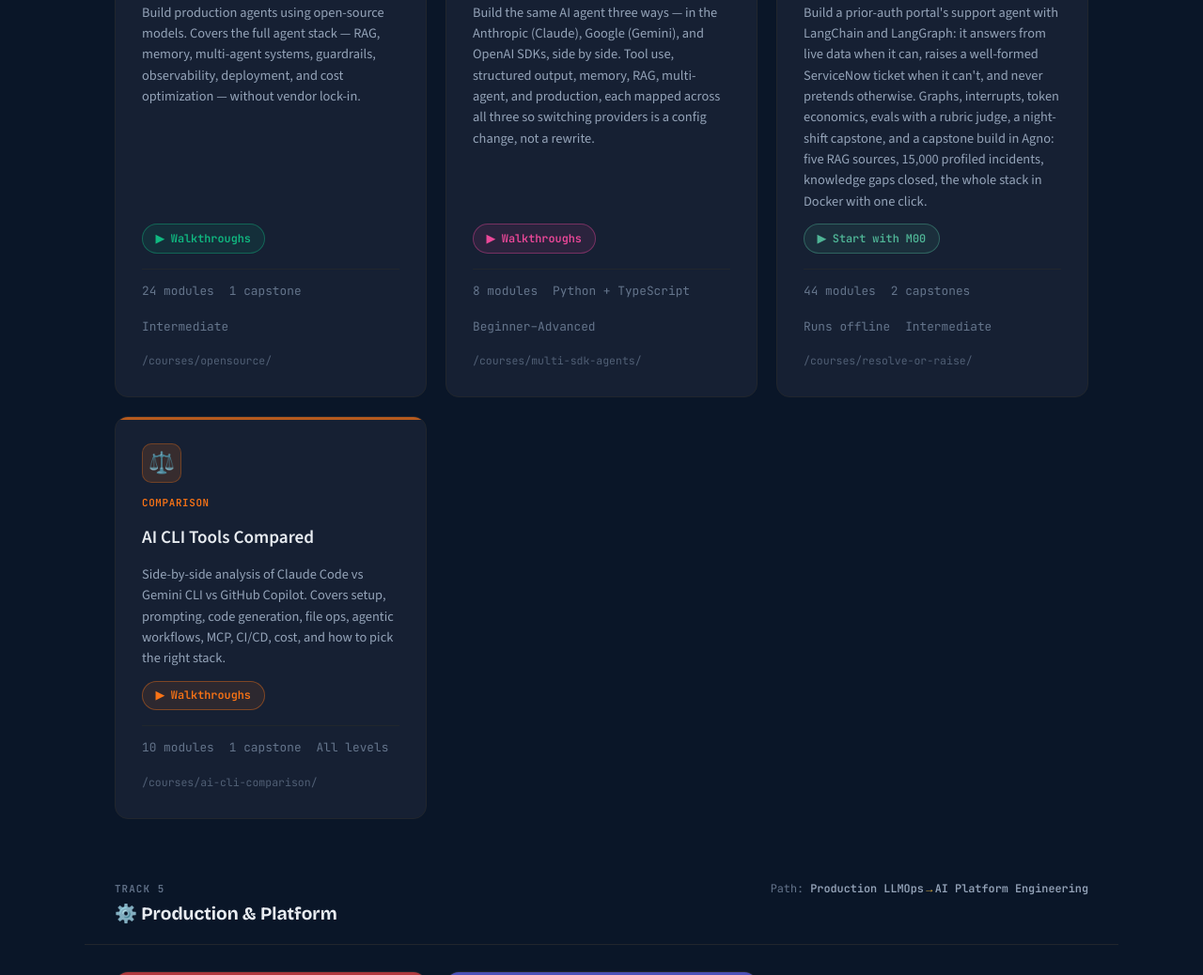
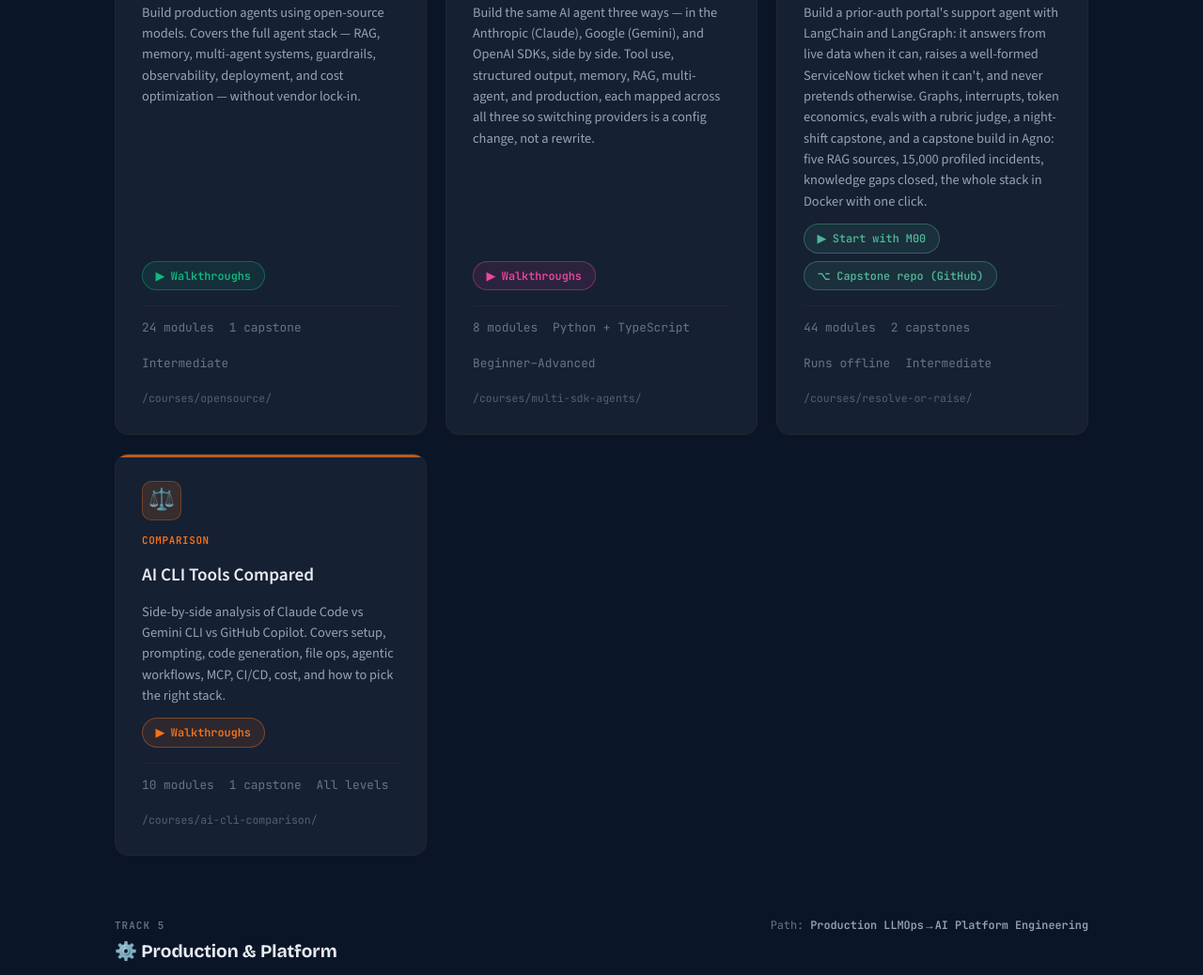
Before and after one commit to varasrinivas/learnings-hub, a plain HTML site: page agenticai/index.html in a window 1280 px wide. Shown: the part 5146-6184 px from the top of the page at 94% size. Drawn offline with nearby package versions, Linux system fonts and the light colour scheme.

Commit message:
Resolve or Raise card: link the public capstone repo
Co-Authored-By: Claude Opus 5.5 <noreply@anthropic.com>

```diff
--- a/agenticai/index.html
+++ b/agenticai/index.html
@@ -629,7 +629,10 @@
     <div class="card-tag">LangChain · LangGraph · Agno</div>
     <div class="card-title">Resolve or Raise</div>
     <div class="card-desc">Build a prior-auth portal's support agent with LangChain and LangGraph: it answers from live data when it can, raises a well-formed ServiceNow ticket when it can't, and never pretends otherwise. Graphs, interrupts, token economics, evals with a rubric judge, a night-shift capstone, and a capstone build in Agno: five RAG sources, 15,000 profiled incidents, knowledge gaps closed, the whole stack in Docker with one click.</div>
-    <a class="card-link" href="courses/resolve-or-raise/index.html#m00">▶ Start with M00</a>
+    <div class="card-links">
+      <a class="card-link" href="courses/resolve-or-raise/index.html#m00">▶ Start with M00</a>
+      <a class="card-link" href="https://github.com/varasrinivas/pap-knowledge-desk" target="_blank" rel="noopener">⌥ Capstone repo (GitHub)</a>
+    </div>
     <div class="card-meta">
       <span>44 modules</span>
       <span>2 capstones</span>
```
